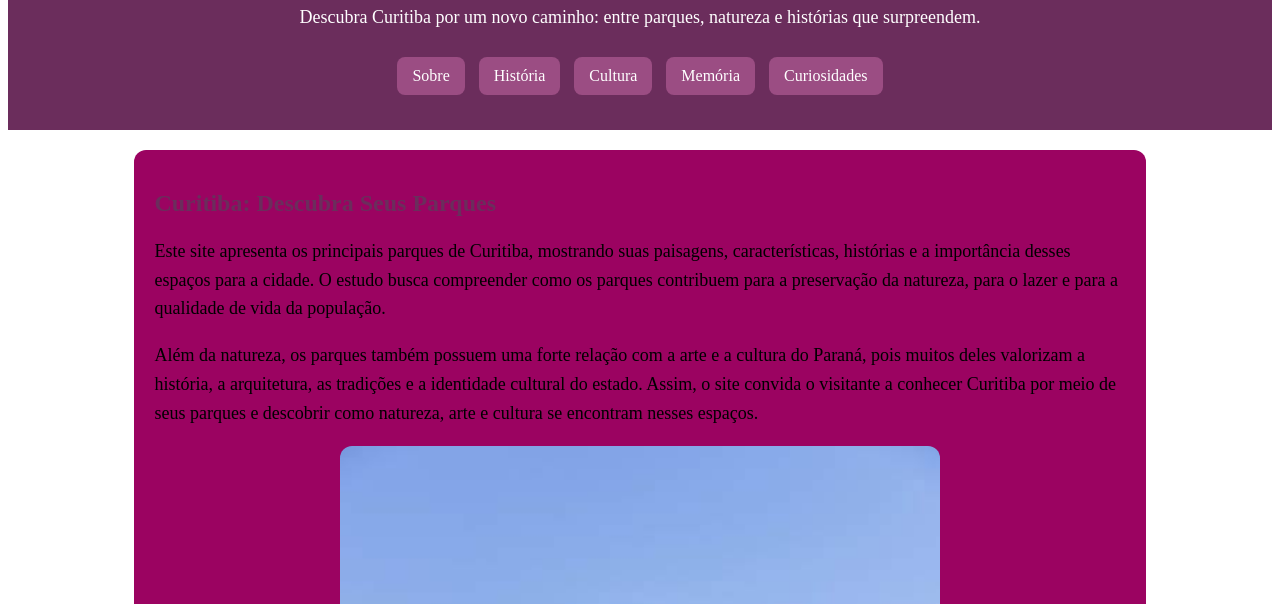
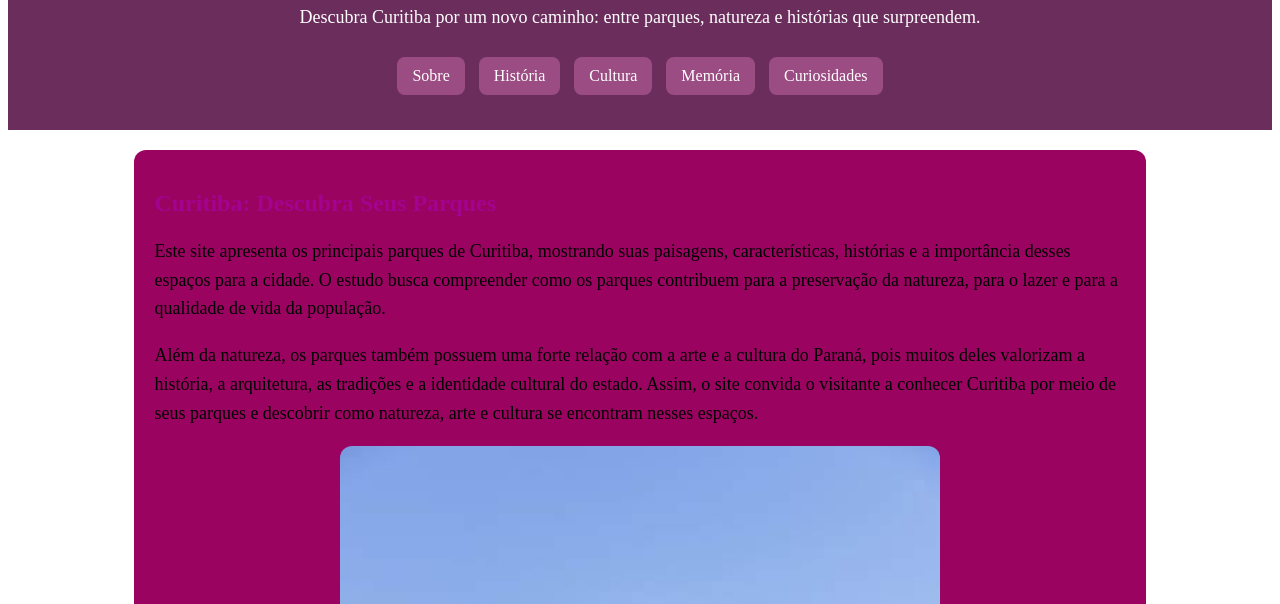
Before and after one commit to emanuelejovitasilva-oss/arteparanaense, a plain HTML site: page index.html in a window 1280 px wide. Shown: the part 125-729 px from the top of the page. Drawn offline with Linux system fonts and the light colour scheme.

Commit message:
cor fundo

```diff
--- a/style.css
+++ b/style.css
@@ -1,7 +1,7 @@
 :root {
     --cor-fundo: #f4f1ea;
     --cor-texto: #222222;
-    --cor-principal: #6b2d5c;
+    --cor-principal: #a3038e;
     --cor-secundaria: #9b4d83;
     --cor-hover: #c77dff;
     --cor-superficie: #9b0361;
```
